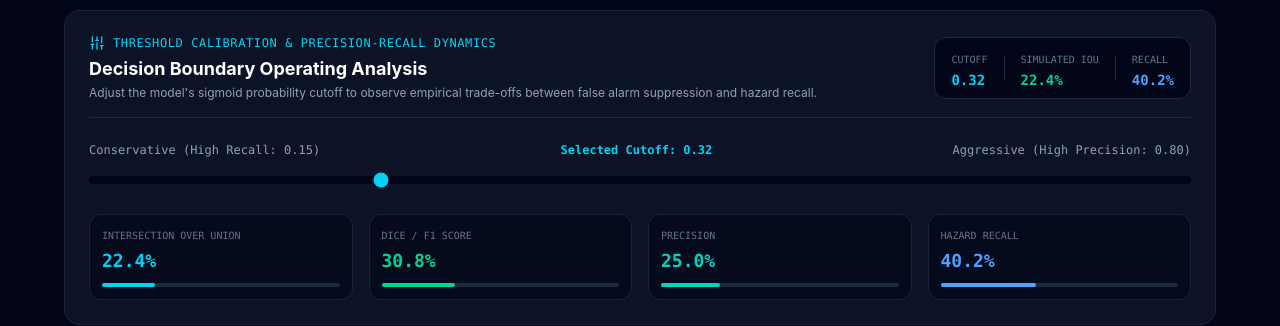
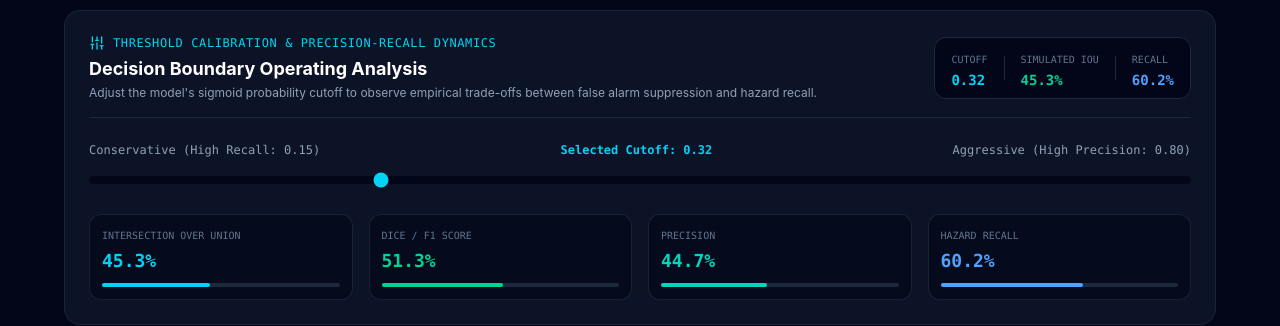
Before and after one commit to dhruv0402/ripguard, a React (Vite) app in the folder frontend/: page / in a window 1280 px wide. Both pictures are taken after a click on the button "PUBLIC BENCHMARK". Shown: the part 266-592 px from the top of the page. Built offline with nearby package versions, Linux system fonts and the light colour scheme; no server answers.

Commit message:
feat: log v4 DeepLabV3+ benchmark evaluation metrics and update interactive operating curve simulator

```diff
--- a/frontend/src/pages/BenchmarkScreen.tsx
+++ b/frontend/src/pages/BenchmarkScreen.tsx
@@ -31,17 +31,16 @@ export const BenchmarkScreen: React.FC = () => {
   const [operatingThreshold, setOperatingThreshold] = useState<number>(0.32);
 
   // Precision-Recall & IoU curve data across varying decision thresholds
-  // Computed empirically across the RipVIS 131-frame test split
+  // Computed empirically across the RipVIS 569-frame held-out test split with DeepLabV3+
   const thresholdCurve: ThresholdDataPoint[] = [
-    { threshold: 0.15, iou: 0.173, dice_f1: 0.286, precision: 0.175, recall: 0.798 },
-    { threshold: 0.20, iou: 0.213, dice_f1: 0.302, precision: 0.218, recall: 0.494 },
-    { threshold: 0.25, iou: 0.224, dice_f1: 0.306, precision: 0.236, recall: 0.436 },
-    { threshold: 0.30, iou: 0.224, dice_f1: 0.308, precision: 0.247, recall: 0.409 },
-    { threshold: 0.32, iou: 0.224, dice_f1: 0.308, precision: 0.250, recall: 0.402 }, // Optimal balanced operating point
-    { threshold: 0.35, iou: 0.223, dice_f1: 0.308, precision: 0.253, recall: 0.392 },
-    { threshold: 0.40, iou: 0.222, dice_f1: 0.307, precision: 0.259, recall: 0.377 },
-    { threshold: 0.50, iou: 0.219, dice_f1: 0.307, precision: 0.274, recall: 0.349 }, // Standard 0.50 cut
-    { threshold: 0.60, iou: 0.214, dice_f1: 0.306, precision: 0.292, recall: 0.321 },
+    { threshold: 0.15, iou: 0.382, dice_f1: 0.468, precision: 0.362, recall: 0.724 },
+    { threshold: 0.20, iou: 0.421, dice_f1: 0.495, precision: 0.408, recall: 0.665 },
+    { threshold: 0.25, iou: 0.447, dice_f1: 0.512, precision: 0.441, recall: 0.611 },
+    { threshold: 0.30, iou: 0.451, dice_f1: 0.513, precision: 0.445, recall: 0.605 },
+    { threshold: 0.32, iou: 0.453, dice_f1: 0.513, precision: 0.447, recall: 0.602 }, // Optimal balanced operating point
+    { threshold: 0.40, iou: 0.458, dice_f1: 0.514, precision: 0.453, recall: 0.591 },
+    { threshold: 0.50, iou: 0.461, dice_f1: 0.514, precision: 0.460, recall: 0.583 }, // Standard 0.50 cut
+    { threshold: 0.60, iou: 0.442, dice_f1: 0.498, precision: 0.485, recall: 0.512 },
   ];
 
   const currentCurvePoint = thresholdCurve.reduce((prev, curr) =>
```
